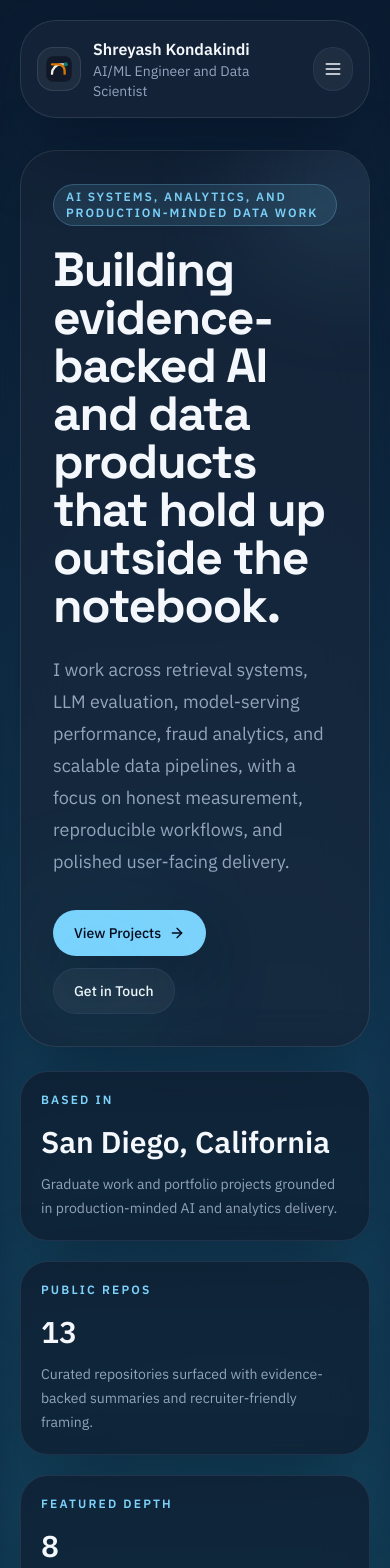
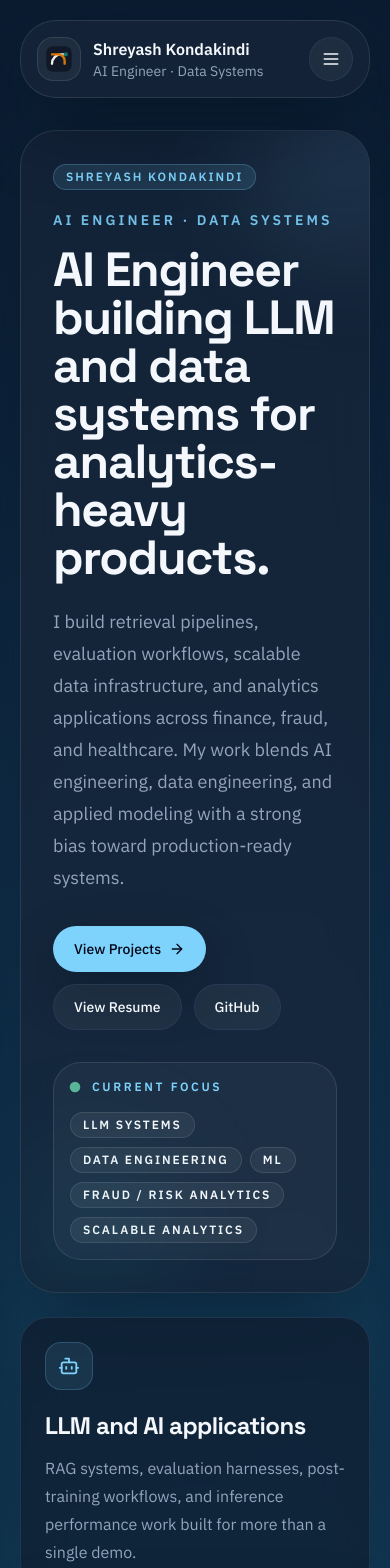
Before and after one commit to shreyashreddyk/shreyashreddyk.github.io, a React (Vite) app: page / in a window 390 px wide. Shown: the top 1568 px of the page. Built offline with nearby package versions, Linux system fonts and the light colour scheme.

Commit message:
Polish homepage positioning and marketing copy

```diff
--- a/src/components/Layout.tsx
+++ b/src/components/Layout.tsx
@@ -116,10 +116,10 @@ export function Layout({ children }: PropsWithChildren) {
           <div className="flex flex-col gap-4 md:flex-row md:items-center md:justify-between">
             <div>
               <p className="text-sm font-medium text-text">
-                {siteMetadata.name} · AI systems, data science, and analytics portfolio.
+                {siteMetadata.name} · AI engineering, data systems, and analytics.
               </p>
               <p className="mt-2 text-sm text-muted">
-                Built to foreground execution quality, accessible frontend fundamentals, and evidence-backed work.
+                LLM systems, scalable pipelines, and analytics products across finance, fraud, and healthcare.
               </p>
             </div>
             <div className="flex flex-wrap gap-3">
--- a/src/data/profile.ts
+++ b/src/data/profile.ts
@@ -9,9 +9,14 @@ export type ResumeHighlight = {
   statement: string;
 };
 
+export type SkillGroup = {
+  heading: string;
+  items: string[];
+};
+
 export const siteMetadata = {
   name: 'Shreyash Kondakindi',
-  role: 'AI/ML Engineer and Data Scientist',
+  role: 'AI Engineer · Data Systems',
   location: 'San Diego, California',
   email: 'kshreyashreddy@gmail.com',
   githubUrl: 'https://github.com/shreyashreddyk',
@@ -20,30 +25,34 @@ export const siteMetadata = {
 };
 
 export const hero = {
-  eyebrow: 'AI systems, analytics, and production-minded data work',
-  title: 'Building evidence-backed AI and data products that hold up outside the notebook.',
+  eyebrow: 'Shreyash Kondakindi',
+  title: 'AI Engineer building LLM and data systems for analytics-heavy products.',
   summary:
-    'I work across retrieval systems, LLM evaluation, model-serving performance, fraud analytics, and scalable data pipelines, with a focus on honest measurement, reproducible workflows, and polished user-facing delivery.',
+    'I build retrieval pipelines, evaluation workflows, scalable data infrastructure, and analytics applications across finance, fraud, and healthcare. My work blends AI engineering, data engineering, and applied modeling with a strong bias toward production-ready systems.',
   primaryCta: {
     label: 'View Projects',
     href: '/projects',
   },
   secondaryCta: {
-    label: 'Get in Touch',
-    href: '/contact',
+    label: 'View Resume',
+    href: '/work',
+  },
+  tertiaryCta: {
+    label: 'GitHub',
+    href: siteMetadata.githubUrl,
   },
 };
 
 export const strengths = [
-  'Production-oriented GenAI systems with retrieval, evaluation, observability, and deployment discipline.',
-  'Data products and analytics pipelines spanning healthcare, finance, fraud modeling, and large-scale distributed processing.',
-  'A bias toward truthful reporting: metrics stay tied to saved artifacts, documented workflows, or clearly stated assumptions.',
+  'AI systems work spanning retrieval, evaluation, serving, and deployment workflows.',
+  'Data engineering experience across analytics pipelines, cloud warehouses, streaming systems, and BI delivery.',
+  'Applied modeling experience in fraud, risk, experimentation, and statistical analysis.',
 ];
 
 export const aboutSummary = [
-  'I am an M.S. Data Science candidate at UC San Diego with professional experience in healthcare analytics and investment-bank research workflows, plus graduate project work across RAG, serving systems, fraud analytics, causal inference, and statistical modeling.',
-  'My recent work has centered on AI systems that need more than a demo: typed APIs, evaluation harnesses, CI-visible checks, deployment runbooks, and clear operational boundaries.',
-  'I enjoy projects where product polish and technical rigor have to coexist, especially when the outcome needs to be legible to both technical reviewers and hiring managers.',
+  'I am an M.S. Data Science candidate at UC San Diego with experience across healthcare analytics, financial research workflows, and graduate project work in AI systems, fraud modeling, and large-scale data processing.',
+  'My strongest work sits at the intersection of AI engineering, data infrastructure, and analytics, especially when a system needs reliable retrieval, scalable pipelines, or measurable model behavior.',
+  'I like building products that are technically rigorous, easy to explain, and useful to both operators and end users.',
 ];
 
 export const education = [
@@ -109,18 +118,69 @@ export const selectedResumeBullets: ResumeHighlight[] = [
   },
 ];
 
-export const skillGroups = [
+export const currentFocusAreas = [
+  'LLM systems',
+  'Data engineering',
+  'ML',
+  'Fraud / risk analytics',
+  'Scalable analytics',
+];
+
+export const homeCapabilityCards = [
   {
-    heading: 'AI Systems',
-    items: ['RAG', 'LLM evals', 'QLoRA / DPO', 'vLLM', 'FastAPI', 'Structured outputs'],
+    title: 'LLM and AI applications',
+    description:
+      'RAG systems, evaluation harnesses, post-training workflows, and inference performance work built for more than a single demo.',
   },
   {
-    heading: 'Data & Infra',
-    items: ['Python', 'SQL', 'React', 'TypeScript', 'Spark', 'Snowflake', 'Docker', 'GitHub Actions'],
+    title: 'Data platforms and pipelines',
+    description:
+      'Snowflake marts, Spark workflows, Kafka pipelines, and API-driven data systems designed to support downstream analytics and modeling.',
   },
   {
-    heading: 'Operations & Analytics',
-    items: ['Observability', 'Prometheus / Grafana', 'Power BI', 'Tableau', 'Causal inference', 'Fraud analytics'],
+    title: 'Analytics in finance and risk',
+    description:
+      'Hands-on work across fraud detection, financial data extraction, and business-facing analytics where technical choices need clear operational value.',
+  },
+];
+
+export const skillGroups: SkillGroup[] = [
+  {
+    heading: 'AI / ML',
+    items: ['RAG', 'LLM evals', 'QLoRA / DPO', 'vLLM', 'Structured outputs', 'Fraud modeling'],
+  },
+  {
+    heading: 'Data Engineering',
+    items: ['Spark', 'Kafka', 'Airflow', 'Snowflake', 'Cassandra', 'PostgreSQL'],
+  },
+  {
+    heading: 'Backend / Fullstack',
+    items: ['Python', 'FastAPI', 'React', 'TypeScript', 'Supabase', 'Docker'],
+  },
+  {
+    heading: 'Analytics',
+    items: ['SQL', 'Power BI', 'Tableau', 'Causal inference', 'Risk analytics', 'Feature engineering'],
+  },
+  {
+    heading: 'Tools',
+    items: ['GitHub Actions', 'Prometheus / Grafana', 'Matillion', 'CatBoost', 'XGBoost', 'Chroma'],
+  },
+];
+
+export const timelineTeasers = [
+  {
+    title: 'Work experience',
+    description:
+      'Healthcare analytics, financial data workflows, and delivery-focused experience across AI, BI, and data systems.',
+    href: '/work',
+    ctaLabel: 'View Work',
+  },
+  {
+    title: 'Education and foundations',
+    description:
+      'UC San Diego data science coursework and project work in machine learning, scalable systems, statistics, and optimization.',
+    href: '/education',
+    ctaLabel: 'View Education',
   },
 ];
 
@@ -138,4 +198,4 @@ export const contactLinks: ContactLink[] = [
 ];
 
 export const availabilityNote =
-  'Open to AI engineering, data science, ML systems, and analytics conversations where careful execution matters as much as the headline idea.';
+  'Open to AI engineering, data engineering, analytics engineering, and applied data science roles where strong systems execution matters.';
--- a/src/data/projects.ts
+++ b/src/data/projects.ts
@@ -534,3 +534,16 @@ const projects: Project[] = [
 export const featuredProjects = projects.filter((project) => project.featured);
 export const archiveProjects = projects.filter((project) => !project.featured);
 export const allProjects = projects;
+
+const homeCategoryPriority: Record<ProjectCategory, number> = {
+  'AI / LLM Systems': 0,
+  'Data Engineering': 1,
+  'Fraud / Risk Analytics': 2,
+  'Machine Learning': 3,
+  'Research / Statistical Modeling': 4,
+  'Data Visualization / Analytics': 5,
+};
+
+export const homeFeaturedProjects = [...featuredProjects].sort(
+  (left, right) => homeCategoryPriority[left.category] - homeCategoryPriority[right.category],
+);
--- a/src/lib/routes.ts
+++ b/src/lib/routes.ts
@@ -8,26 +8,26 @@ export const routes: AppRoute[] = [
   {
     href: '/',
     label: 'Home',
-    description: 'Overview of strengths, selected work, and current focus.',
+    description: 'AI engineer profile, featured projects, and current focus areas.',
   },
   {
     href: '/projects',
     label: 'Projects',
-    description: 'Featured AI, data, analytics, and research projects.',
+    description: 'AI systems, data engineering, fraud analytics, and modeling work.',
   },
   {
     href: '/work',
     label: 'Work',
-    description: 'Experience highlights, public-safe resume bullets, and execution signal.',
+    description: 'Experience highlights across analytics, AI systems, and data delivery.',
   },
   {
     href: '/education',
     label: 'Education',
-    description: 'Academic background, coursework, and technical foundations.',
+    description: 'Academic background and technical foundations.',
   },
   {
     href: '/contact',
     label: 'Contact',
-    description: 'Public ways to connect and collaborate.',
+    description: 'Contact details and current role interests.',
   },
 ];
--- a/src/pages/ContactPage.tsx
+++ b/src/pages/ContactPage.tsx
@@ -15,14 +15,14 @@ export function ContactPage() {
     <PageTransition ariaLabel="Contact page">
       <SEO
         title="Contact"
-        description="Public contact paths for Shreyash Kondakindi, including email and GitHub, with a static recruiter-friendly contact surface."
+        description="Contact information for Shreyash Kondakindi, including email and GitHub, plus current role interests."
       />
       <motion.section {...createRevealProps(reducedMotion)}>
         <SectionHeading
           level={1}
           eyebrow="Contact"
-          title="Best reached through simple, public channels."
-          description="This site stays intentionally static, so there is no form backend here. Email or GitHub is the cleanest way to start a conversation."
+          title="Open to AI, data, and analytics opportunities."
+          description="Email is the best way to reach me for hiring conversations, project discussions, or portfolio follow-ups."
         />
       </motion.section>
 
@@ -55,8 +55,8 @@ export function ContactPage() {
           <h2 className="mt-5 text-3xl font-semibold">What I like working on</h2>
           <ul className="mt-6 grid gap-4 text-base leading-7 text-muted">
             <li>AI engineering work where evaluation and deployment matter as much as the model choice.</li>
-            <li>Data science roles that need strong feature thinking, business framing, and technical execution.</li>
-            <li>Product-minded projects where the interface should feel intentional, accessible, and clear.</li>
+            <li>Data and analytics engineering work that turns messy source systems into reliable decision-making inputs.</li>
+            <li>Applied modeling problems in fraud, risk, and finance where the system around the model matters too.</li>
           </ul>
         </div>
       </section>
--- a/src/pages/HomePage.tsx
+++ b/src/pages/HomePage.tsx
@@ -6,9 +6,8 @@ import { ProjectCard } from '../components/ProjectCard';
 import { PageTransition } from '../components/PageTransition';
 import { SEO } from '../components/SEO';
 import { SectionHeading } from '../components/SectionHeading';
-import { StatCard } from '../components/StatCard';
-import { featuredProjects } from '../data/projects';
-import { hero, siteMetadata, strengths } from '../data/profile';
+import { hero, currentFocusAreas, homeCapabilityCards, skillGroups, siteMetadata, timelineTeasers } from '../data/profile';
+import { homeFeaturedProjects } from '../data/projects';
 import {
   createHeroGlowProps,
   createRevealProps,
@@ -16,58 +15,20 @@ import {
   createStaggerVariants,
   useMotionPreference,
 } from '../lib/motion';
-import { getProjectCounts } from '../lib/utils';
 
-const capabilityCards = [
-  {
-    title: 'AI systems with measurable behavior',
-    description:
-      'RAG, eval harnesses, serving experiments, and deployment stories that stay grounded in artifacts instead of vague claims.',
-    icon: Bot,
-  },
-  {
-    title: 'Analytics pipelines that scale',
-    description:
-      'From Snowflake marts and Spark workflows to BI automation and fraud-feature generation, I like data work that becomes operationally useful.',
-    icon: ChartColumn,
-  },
-  {
-    title: 'Production-minded implementation',
-    description:
-      'Typed interfaces, CI checks, observability hooks, and accessible frontend polish are part of the deliverable, not cleanup work.',
-    icon: ServerCog,
-  },
-];
+const capabilityIcons = [Bot, ServerCog, ChartColumn];
 
 export function HomePage() {
   const reducedMotion = useMotionPreference();
-  const counts = getProjectCounts();
-  const statCards = [
-    {
-      label: 'Based in',
-      value: siteMetadata.location,
-      description: 'Graduate work and portfolio projects grounded in production-minded AI and analytics delivery.',
-    },
-    {
-      label: 'Public repos',
-      value: `${counts.total}`,
-      description: 'Curated repositories surfaced with evidence-backed summaries and recruiter-friendly framing.',
-    },
-    {
-      label: 'Featured depth',
-      value: `${counts.featured}`,
-      description: 'The strongest AI systems, fraud analytics, and data engineering work surfaced first.',
-    },
-  ];
 
   return (
     <PageTransition ariaLabel="Homepage">
       <SEO
         title="Home"
-        description="Portfolio homepage for Shreyash Kondakindi featuring frontend care, AI systems, analytics work, and public-safe recruiter-facing highlights."
+        description="Shreyash Kondakindi is an AI engineer building LLM systems, data platforms, and analytics products across finance, fraud, and healthcare."
       />
 
-      <section className="grid gap-6 lg:grid-cols-[1.2fr_0.8fr] lg:items-stretch">
+      <section className="grid gap-6 lg:grid-cols-[1.15fr_0.85fr] lg:items-stretch">
         <motion.div
           className="surface-panel-strong relative overflow-hidden p-8 sm:p-10"
           {...createRevealProps(reducedMotion)}
@@ -82,11 +43,14 @@ export function HomePage() {
             className="absolute bottom-0 left-0 h-32 w-32 rounded-full bg-cyan-400/10 blur-3xl"
             {...createHeroGlowProps(reducedMotion)}
           />
+
           <Badge variant="accent">{hero.eyebrow}</Badge>
-          <h1 className="mt-5 max-w-3xl text-5xl font-semibold sm:text-6xl">
-            {hero.title}
-          </h1>
-          <p className="mt-6 max-w-prose text-lg leading-8 text-muted">{hero.summary}</p>
+          <p className="mt-5 text-sm font-semibold uppercase tracking-[0.22em] text-accent/90">
+            {siteMetadata.role}
+          </p>
+          <h1 className="mt-4 max-w-4xl text-5xl font-semibold sm:text-6xl">{hero.title}</h1>
+          <p className="mt-6 max-w-2xl text-lg leading-8 text-muted">{hero.summary}</p>
+
           <div className="mt-8 flex flex-wrap gap-3">
             <ButtonLink href={hero.primaryCta.href} className="px-5 py-3">
               {hero.primaryCta.label}
@@ -95,92 +59,177 @@ export function HomePage() {
             <ButtonLink href={hero.secondaryCta.href} variant="secondary" className="px-5 py-3">
               {hero.secondaryCta.label}
             </ButtonLink>
+            <ButtonLink href={hero.tertiaryCta.href} variant="secondary" className="px-5 py-3">
+              {hero.tertiaryCta.label}
+            </ButtonLink>
           </div>
-        </motion.div>
+
           <motion.div
-          className="grid gap-5"
+            className="mt-8 rounded-card border border-white/10 bg-white/[0.04] p-4"
             {...createRevealProps(reducedMotion, 0.08)}
           >
-          {statCards.map((card) => (
-            <StatCard key={card.label} {...card} />
-          ))}
-        </motion.div>
-      </section>
-
-      <section className="section-spacing" aria-labelledby="optimize-heading">
-        <SectionHeading
-          id="optimize-heading"
-          eyebrow="What I Optimize For"
-          title="Systems that can explain themselves."
-          description="The through-line in my work is turning technical complexity into something measurable, reviewable, and useful to other people."
+            <div className="flex items-center gap-3">
+              <motion.span
+                aria-hidden="true"
+                className="h-2.5 w-2.5 rounded-full bg-emerald-300"
+                animate={reducedMotion ? { opacity: 1, scale: 1 } : { opacity: [0.65, 1, 0.65], scale: [1, 1.25, 1] }}
+                transition={reducedMotion ? { duration: 0 } : { duration: 2.4, repeat: Infinity, ease: 'easeInOut' }}
               />
-        <motion.div
-          className="mt-8 grid gap-5 lg:grid-cols-3"
+              <p className="text-xs font-semibold uppercase tracking-[0.22em] text-accent">
+                Current focus
+              </p>
+            </div>
+            <motion.ul
+              className="mt-4 flex flex-wrap gap-2"
               variants={createStaggerVariants(reducedMotion)}
               initial="hidden"
               whileInView="visible"
-          viewport={{ once: true, amount: 0.2 }}
+              viewport={{ once: true, amount: 0.3 }}
+              aria-label="Current focus areas"
             >
-          {capabilityCards.map(({ title, description, icon: Icon }) => (
-            <motion.article
-              key={title}
-              variants={createStaggerChildVariants(reducedMotion)}
-              className="surface-panel p-6"
-            >
+              {currentFocusAreas.map((item) => (
+                <motion.li key={item} variants={createStaggerChildVariants(reducedMotion)}>
+                  <Badge variant="soft" className="border-accent/20 bg-accent/[0.08] text-text">
+                    {item}
+                  </Badge>
+                </motion.li>
+              ))}
+            </motion.ul>
+          </motion.div>
+        </motion.div>
+
+        <motion.div className="grid gap-5" {...createRevealProps(reducedMotion, 0.08)}>
+          {homeCapabilityCards.map(({ title, description }, index) => {
+            const Icon = capabilityIcons[index] ?? Bot;
+
+            return (
+              <article key={title} className="surface-panel p-6">
                 <div className="inline-flex rounded-2xl border border-accent/20 bg-accent/10 p-3 text-accent">
                   <Icon size={22} />
                 </div>
                 <h2 className="mt-5 text-2xl font-semibold">{title}</h2>
                 <p className="mt-3 text-base leading-7 text-muted">{description}</p>
-            </motion.article>
-          ))}
+              </article>
+            );
+          })}
         </motion.div>
-      </section>
-
-      <section className="section-spacing" aria-labelledby="strengths-heading">
-        <SectionHeading
-          id="strengths-heading"
-          eyebrow="Selected Strengths"
-          title="A blend of research rigor, deployment discipline, and frontend care."
-        />
-        <motion.ul
-          className="mt-8 grid gap-4"
-          variants={createStaggerVariants(reducedMotion)}
-          initial="hidden"
-          whileInView="visible"
-          viewport={{ once: true, amount: 0.2 }}
-        >
-          {strengths.map((strength) => (
-            <motion.li
-              key={strength}
-              variants={createStaggerChildVariants(reducedMotion)}
-              className="surface-panel px-5 py-5 text-base leading-7 text-muted"
-            >
-              {strength}
-            </motion.li>
-          ))}
-        </motion.ul>
       </section>
 
       <section className="section-spacing" aria-labelledby="featured-heading">
         <div className="flex flex-col gap-4 md:flex-row md:items-end md:justify-between">
           <SectionHeading
             id="featured-heading"
-            eyebrow="Featured Work"
-            title="Recent projects with the strongest AI and data signal."
-            description="These are the projects I would point a recruiter or collaborator to first."
+            eyebrow="Featured Projects"
+            title="Selected work in AI systems, data engineering, and analytics."
+            description="A focused slice of the portfolio that leads with LLM applications and data infrastructure, then moves into fraud and risk analytics."
           />
           <ButtonLink href="/projects" variant="secondary" className="self-start">
-            See the full archive
+            See all projects
             <ArrowRight size={16} />
           </ButtonLink>
         </div>
         <div className="mt-8 grid gap-6 xl:grid-cols-2">
-          {featuredProjects.slice(0, 4).map((project) => (
+          {homeFeaturedProjects.slice(0, 6).map((project) => (
             <ProjectCard key={project.slug} project={project} variant="featured" />
           ))}
         </div>
       </section>
+
+      <section className="section-spacing" aria-labelledby="skills-heading">
+        <SectionHeading
+          id="skills-heading"
+          eyebrow="Skills Snapshot"
+          title="A stack shaped around AI delivery, data movement, and analytics."
+          description="The emphasis stays on tools and workflows that show up repeatedly across projects and experience."
+        />
+        <motion.div
+          className="mt-8 grid gap-5 lg:grid-cols-2 xl:grid-cols-5"
+          variants={createStaggerVariants(reducedMotion)}
+          initial="hidden"
+          whileInView="visible"
+          viewport={{ once: true, amount: 0.18 }}
+        >
+          {skillGroups.map((group) => (
+            <motion.article
+              key={group.heading}
+              variants={createStaggerChildVariants(reducedMotion)}
+              className="surface-panel p-5"
+            >
+              <h2 className="text-lg font-semibold">{group.heading}</h2>
+              <ul className="mt-4 flex flex-wrap gap-2" aria-label={`${group.heading} skills`}>
+                {group.items.map((item) => (
+                  <li key={item}>
+                    <Badge variant="neutral">{item}</Badge>
+                  </li>
+                ))}
+              </ul>
+            </motion.article>
+          ))}
+        </motion.div>
+      </section>
+
+      <section className="section-spacing" aria-labelledby="timeline-heading">
+        <SectionHeading
+          id="timeline-heading"
+          eyebrow="Timeline"
+          title="More context on experience and training."
+          description="The work and education pages add the timeline behind the projects without slowing down the homepage story."
+        />
+        <motion.div
+          className="mt-8 grid gap-5 lg:grid-cols-2"
+          variants={createStaggerVariants(reducedMotion)}
+          initial="hidden"
+          whileInView="visible"
+          viewport={{ once: true, amount: 0.18 }}
+        >
+          {timelineTeasers.map((item) => (
+            <motion.article
+              key={item.title}
+              variants={createStaggerChildVariants(reducedMotion)}
+              className="surface-panel-strong p-7"
+            >
+              <p className="text-sm font-semibold uppercase tracking-[0.18em] text-accent">{item.title}</p>
+              <p className="mt-4 text-base leading-7 text-muted">{item.description}</p>
+              <div className="mt-6">
+                <ButtonLink href={item.href} variant="secondary">
+                  {item.ctaLabel}
+                  <ArrowRight size={16} />
+                </ButtonLink>
+              </div>
+            </motion.article>
+          ))}
+        </motion.div>
+      </section>
+
+      <section className="section-spacing" aria-labelledby="contact-cta-heading">
+        <motion.div
+          className="surface-panel-strong relative overflow-hidden p-8 sm:p-10"
+          {...createRevealProps(reducedMotion)}
+        >
+          <motion.div
+            aria-hidden="true"
+            className="absolute right-0 top-0 h-28 w-28 rounded-full bg-accent/[0.14] blur-3xl"
+            {...createHeroGlowProps(reducedMotion)}
+          />
+          <SectionHeading
+            id="contact-cta-heading"
+            eyebrow="Contact"
+            title="Hiring for AI, data, or analytics roles that need strong systems execution?"
+            description="I am open to conversations about AI engineering, data engineering, analytics engineering, and applied data science roles, especially where LLM systems, scalable pipelines, and business-facing analytics all matter."
+          />
+          <div className="mt-8 flex flex-wrap gap-3">
+            <ButtonLink href={`mailto:${siteMetadata.email}`} className="px-5 py-3">
+              Email Me
+            </ButtonLink>
+            <ButtonLink href="/contact" variant="secondary" className="px-5 py-3">
+              Contact Details
+            </ButtonLink>
+            <ButtonLink href={siteMetadata.githubUrl} variant="secondary" className="px-5 py-3">
+              GitHub
+            </ButtonLink>
+          </div>
+        </motion.div>
+      </section>
     </PageTransition>
   );
 }
--- a/src/pages/ProjectsPage.tsx
+++ b/src/pages/ProjectsPage.tsx
@@ -27,8 +27,8 @@ export function ProjectsPage() {
           id="projects-heading"
           level={1}
           eyebrow="Projects"
-          title="A portfolio organized around strong public evidence."
-          description="Featured projects lead with the clearest AI and data depth. Everything else remains visible in the archive grid so the portfolio reflects breadth without hiding the strongest signal."
+          title="Projects across AI systems, data engineering, and analytics."
+          description="Featured work leads with the strongest AI and data systems projects, with the broader archive showing additional range in modeling, visualization, and research."
         />
       </motion.section>
 
@@ -45,7 +45,7 @@ export function ProjectsPage() {
         <SectionHeading
           id="archive-heading"
           title="Archive grid"
-          description="Every listed public repository is included here with short, public-safe summaries and only evidence-backed highlights."
+          description="Additional projects across machine learning, fraud analytics, research, and data visualization."
         />
         <div className="mt-8 grid gap-8">
           {Object.entries(groupedProjects).map(([category, projects]) => (
```
Also changed, not shown: src/pages/WorkPage.tsx (+9 -9 lines). Lines whose indentation alone changed are shown as unchanged.
